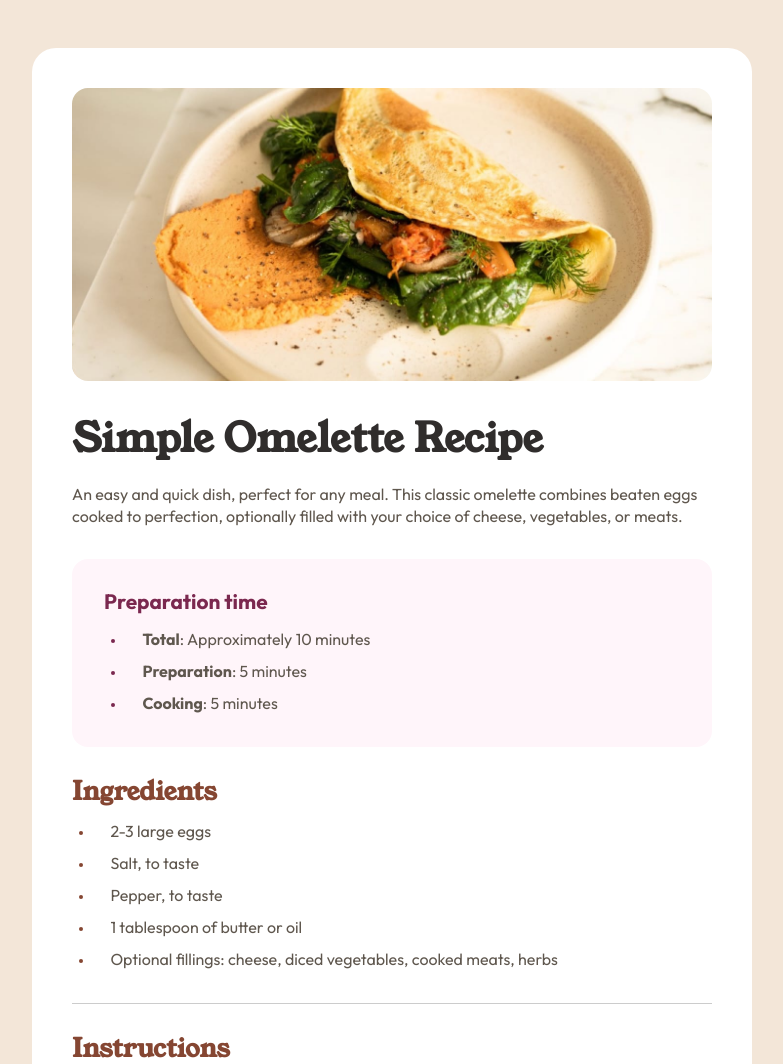
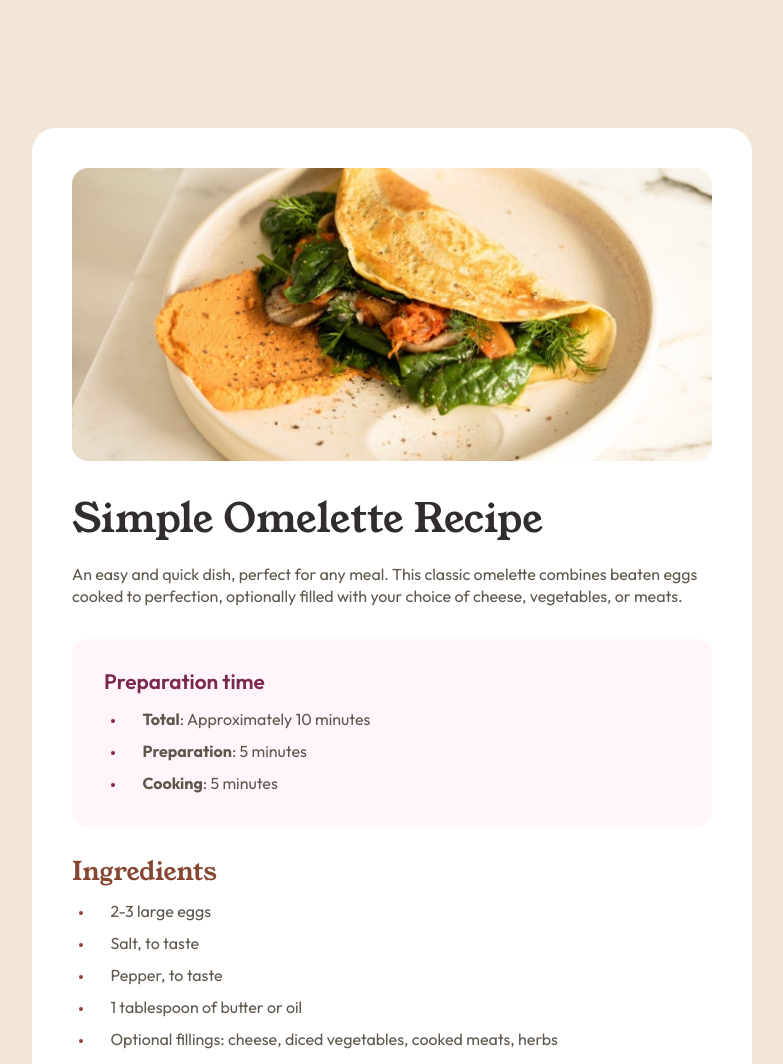
Before and after one commit to shwerts/recipe-page-main, a plain HTML site: page index.html in a window 1280 px wide. Shown: the top 1064 px of the page, without its empty margins (248-1031 px from the left). Drawn offline with Linux system fonts and the light colour scheme.

Commit message:
More precision to webpage

```diff
--- a/styles/style.css
+++ b/styles/style.css
@@ -41,7 +41,7 @@ main {
   max-width: 45rem;
   padding: 2.5rem;
   border-radius: 1.5rem;
-  margin: 3rem auto;
+  margin: 8rem auto;
 }
 
 /* Recipe. The header */
@@ -56,6 +56,7 @@ h1 {
   margin: .9em 0 .6em;
   font-family: young-serif;
   color: var(--stone-900);
+  font-weight: 500;
 }
 
 /* Recipe. The preparation time info */
@@ -70,6 +71,7 @@ h1 {
 }
 
 .prep-time h2 {
+  font-weight: 600;
   font-size: 1.3rem;
   color: var(--rose-800);
   font-family: inherit;
@@ -84,6 +86,7 @@ h2 {
   margin-block-end: 1rem;
   font-family: young-serif;
   color: var(--brown-800);
+  font-weight: 500;
 }
 
 hr {margin: 2rem 0;}
```
